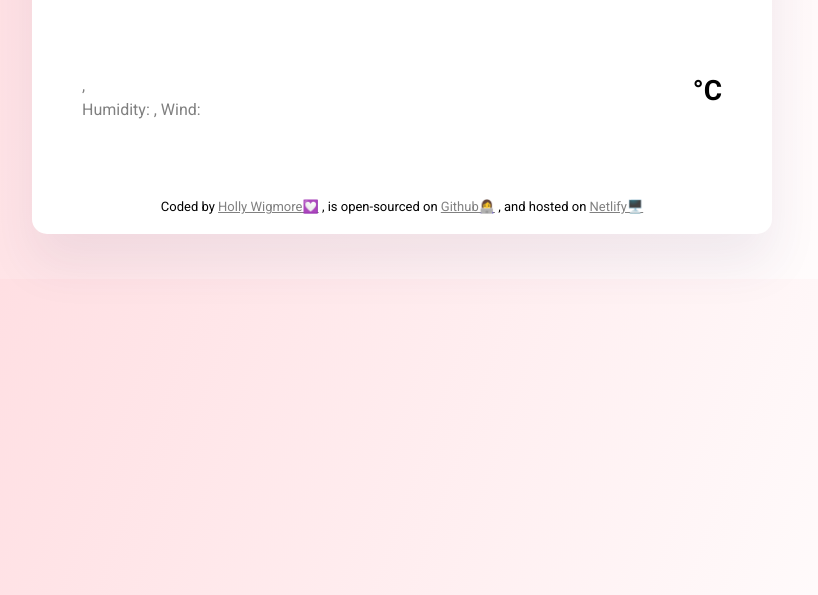
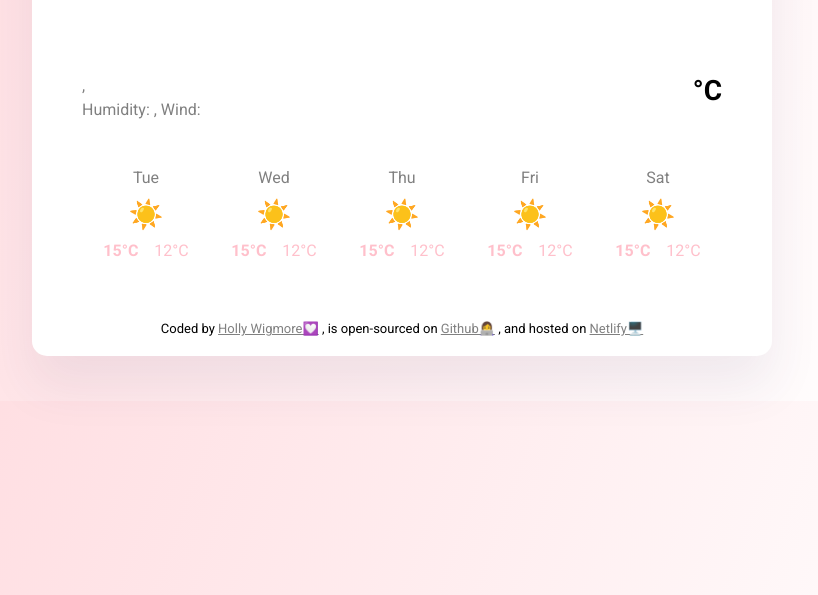
Before and after one commit to Holly-Wigmore/Weather-Forecast-App, a plain HTML site: page index.html in a window 1280 px wide. Shown: the part 205-800 px from the top of the page, without its empty margins (238-1056 px from the left). Drawn offline with nearby package versions, Linux system fonts and the light colour scheme; no server answers.

Commit message:
Added HTML and CSS for daily forecast, also added Javascript to loop through daily forecast

```diff
--- a/index.html
+++ b/index.html
@@ -46,6 +46,7 @@
             <div class="forecast-unit">°C</div>
           </div>
         </div>
+        <div class="daily-forecast" id="daily-forecast"></div>
       </main>
       <footer>
         Coded by
--- a/src/script.js
+++ b/src/script.js
@@ -37,7 +37,7 @@ function formatDate(date) {
     minutes = `0${minutes}`;
   }
   if (hours < 10) {
-    hours = `o${hours}`;
+    hours = `0${hours}`;
   }
 
   return `${day} ${hours}:${minutes}`;
@@ -54,8 +54,30 @@ function useSearchInput(event) {
   let searchInput = document.querySelector(".search-input");
   searchCity(searchInput.value);
 }
+function displayForecast() {
+  let dailyForecast = document.querySelector("#daily-forecast");
+
+  let days = ["Tue", "Wed", "Thu", "Fri", "Sat"];
+  let forecastHtml = "";
+
+  days.forEach(function (day) {
+    forecastHtml =
+      forecastHtml +
+      `<div class="weather-forecast-day">
+            <div class="weather-forecast-date">${day}</div>
+            <div class="weather-forecast-icon">☀️</div>
+            <div class="weather-forecast-temperatures">
+              <div class="weather-forecast-temp"><strong>15°C</strong></div>
+              <div class="weather-forecast-temp">12°C</div>
+            </div>
+          </div>`;
+  });
+
+  dailyForecast.innerHTML = forecastHtml;
+}
 
 let searchFormElement = document.querySelector(".search-form");
 searchFormElement.addEventListener("submit", useSearchInput);
 
 searchCity("London");
+displayForecast();
--- a/src/style.css
+++ b/src/style.css
@@ -98,6 +98,33 @@ main {
   font-weight: bold;
 }
 
+.daily-forecast {
+  display: flex;
+  justify-content: space-around;
+  margin-top: 30px;
+}
+.weather-forecast-date {
+  text-align: center;
+  color: grey;
+  font-size: 16px;
+  line-height: 20px;
+  margin-bottom: 10px;
+}
+.weather-forecast-icon {
+  font-size: 28px;
+  text-align: center;
+}
+.weather-forecast-temperatures {
+  text-align: center;
+  color: pink;
+  display: flex;
+  justify-content: center;
+  margin-top: 10px;
+}
+.weather-forecast-temp {
+  padding: 0 8px;
+}
+
 footer {
   border-top: 1px solid white;
   padding: 30px 0 0 0;
```
